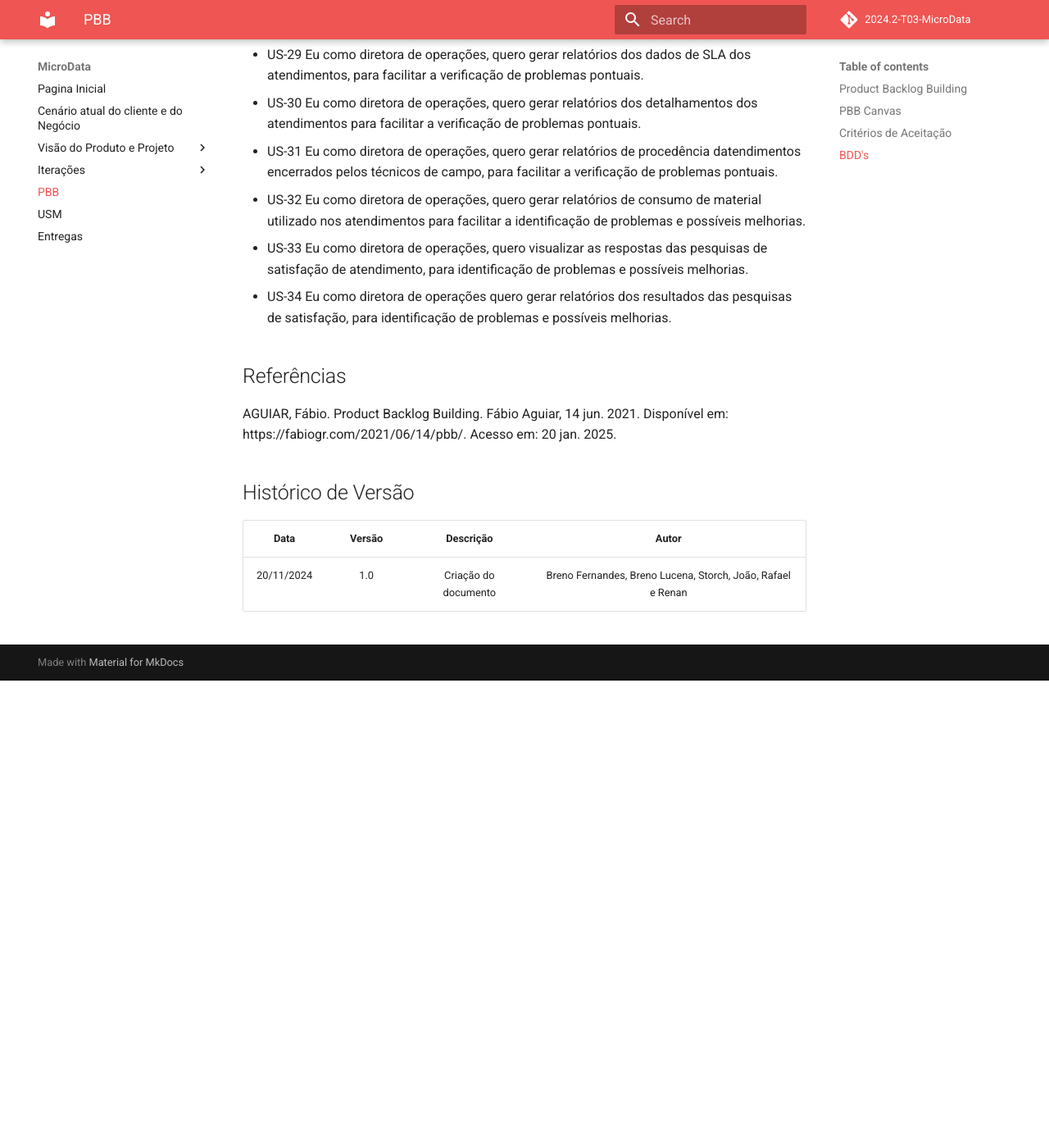
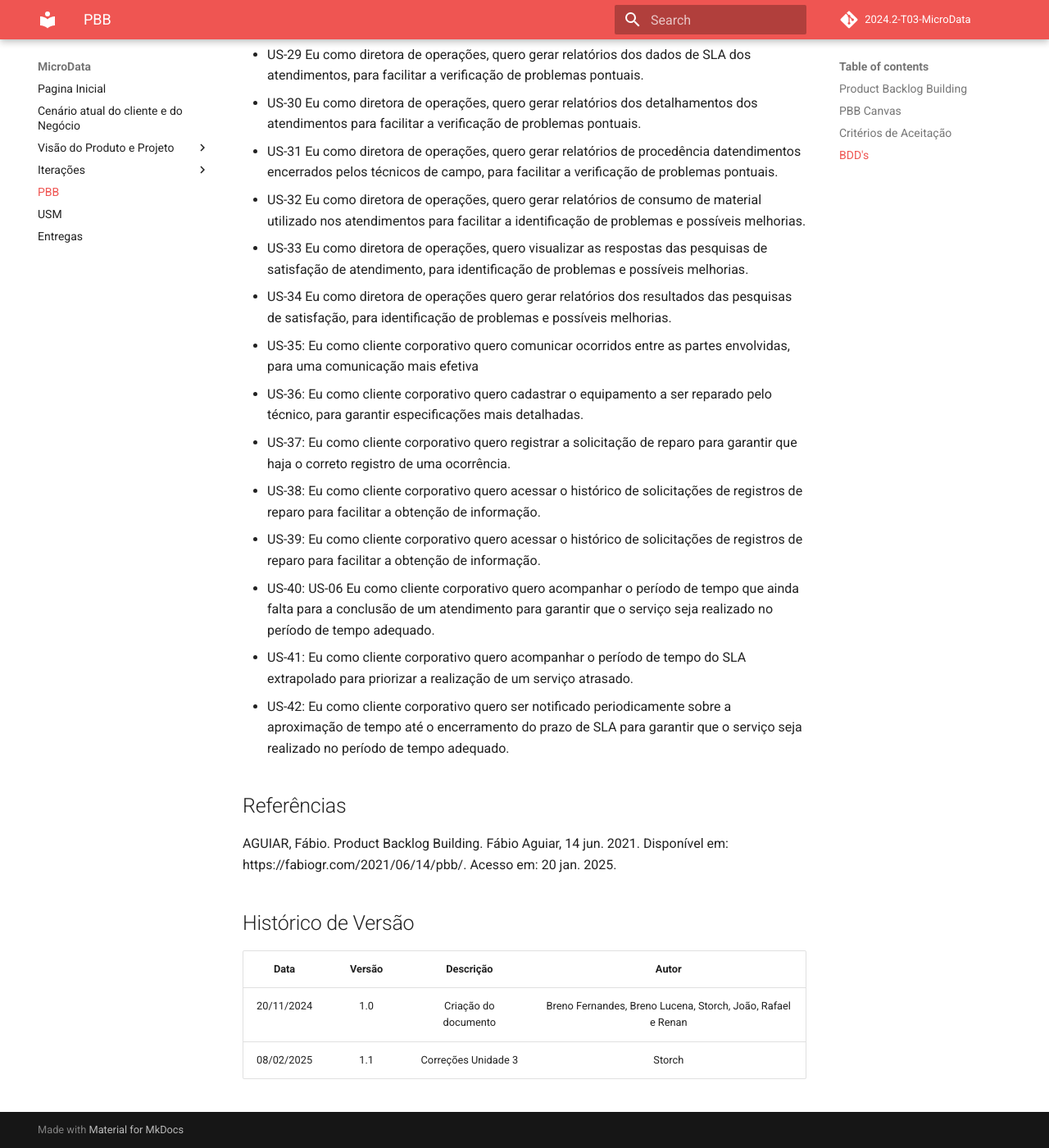
Before and after one commit to storch7/2024.2-T03-MicroData, an MkDocs documentation site: the page built from docs/pbb/pbb.md, in a window 1280 px wide and 1400 px high, scrolled down 18348 px. Shown: the whole window at 82% size. Built offline with MkDocs 1.6.1 and Material for MkDocs 9.7.7, drawn with Linux system fonts in a browser that asks for light colours; comment, search, counter and statistics services are not loaded; before the commit the page ends 19178 px from its top, so only the background shows below that; some of the changed text lies outside the part shown.

Commit message:
correções do professor

```diff
--- a/docs/pbb/pbb.md
+++ b/docs/pbb/pbb.md
@@ -418,6 +418,14 @@ Então o sistema deve exibir uma mensagem de erro "Todos os campos obrigatórios
 - US-32 Eu como diretora de operações, quero gerar relatórios de consumo de material utilizado nos atendimentos para facilitar a identificação de problemas e possíveis melhorias.
 - US-33 Eu como diretora de operações, quero visualizar as respostas das pesquisas de satisfação de atendimento, para identificação de problemas e possíveis melhorias.
 - US-34 Eu como diretora de operações quero gerar relatórios dos resultados das pesquisas de satisfação, para identificação de problemas e possíveis melhorias.
+- US-35: Eu como cliente corporativo quero comunicar ocorridos entre as partes envolvidas, para uma comunicação mais efetiva
+- US-36: Eu como cliente corporativo quero cadastrar o equipamento a ser reparado pelo técnico, para garantir especificações mais detalhadas.
+- US-37: Eu como cliente corporativo quero registrar a solicitação de reparo para garantir que haja o correto registro de uma ocorrência.
+- US-38: Eu como cliente corporativo quero acessar o histórico de solicitações de registros de reparo para facilitar a obtenção de informação.
+- US-39: Eu como cliente corporativo quero acessar o histórico de solicitações de registros de reparo para facilitar a obtenção de informação.
+- US-40: US-06 Eu como cliente corporativo quero acompanhar o período de tempo que ainda falta para a conclusão de um atendimento para garantir que o serviço seja realizado no período de tempo adequado.
+- US-41: Eu como cliente corporativo quero acompanhar o período de tempo do SLA extrapolado para priorizar a realização de um serviço atrasado.
+- US-42: Eu como cliente corporativo quero ser notificado periodicamente sobre a aproximação de tempo até o encerramento do prazo de SLA para garantir que o serviço seja realizado no período de tempo adequado.
 
 ## Referências
 
@@ -428,3 +436,4 @@ AGUIAR, Fábio. Product Backlog Building. Fábio Aguiar, 14 jun. 2021. Disponív
 | **Data**    | **Versão** | **Descrição** | **Autor** |
 | :--------: | :--------: | :--------:  | :--------: |
 |      20/11/2024      |      1.0       |      Criação do documento       |     Breno Fernandes, Breno Lucena, Storch, João, Rafael e Renan     |
+|      08/02/2025      |      1.1       |      Correções Unidade 3       |     Storch     |
```
Also changed, not shown: other parts of docs/pbb/pbb.md (+9 -9 lines).
